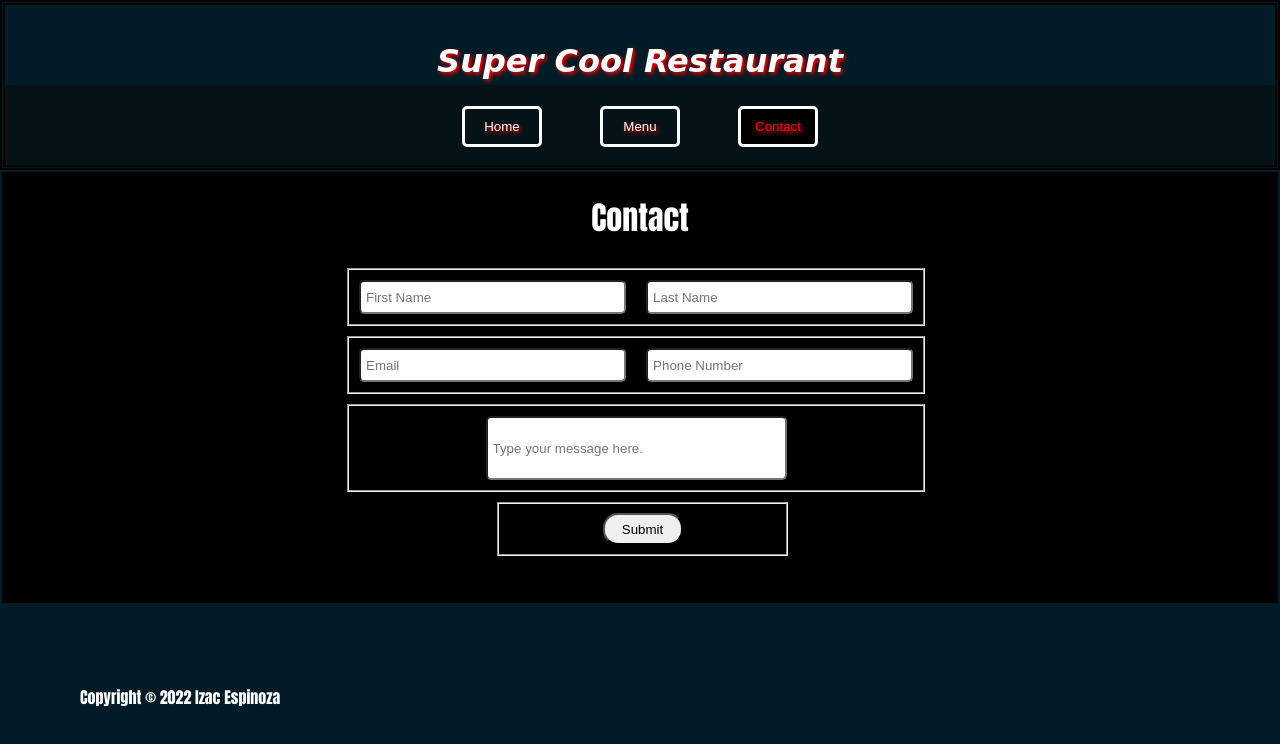
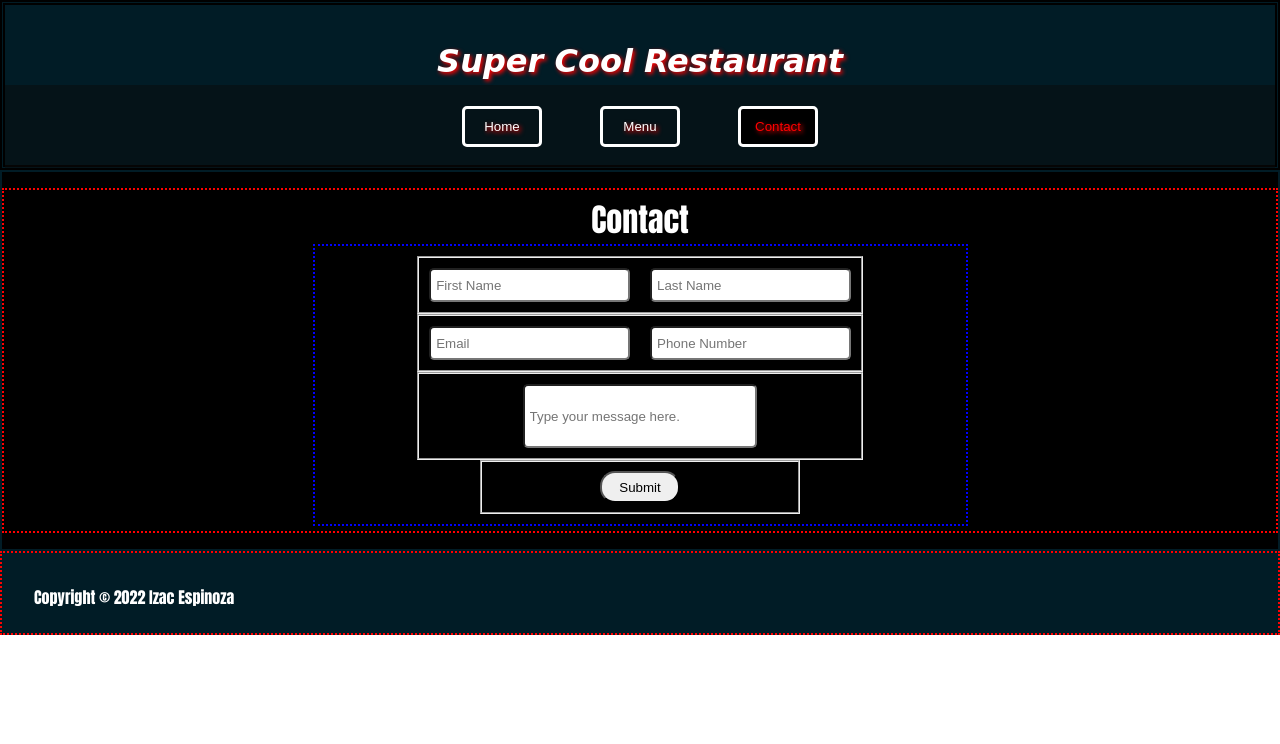
Before and after one commit to IzacEspinoza/Restaurant-Page, a plain HTML site: page index.html in a window 1280 px wide. Both pictures are taken after a click on the button "Contact". Drawn offline with Linux system fonts and the light colour scheme.

Commit message:
Centered the contact form for the contact tab, need to fix issue with footer on the tab

```diff
--- a/assets/contact-style.css
+++ b/assets/contact-style.css
@@ -1,19 +1,22 @@
 .contact{
     color: white;
     height: auto;
-    width: 50%;
+    width: 100%;
     padding: 5px;
+    border: 2px dotted red;
 }
 .contact-form{
-    width: 90%;
+    width: 50%;
     height: auto;
-    padding: 1rem;
+    padding: 10px;
+    margin: auto;
+    border: 2px dotted blue;
 }
 /*Name fieldset styling*/
 .name-field{
-    width: 100%;
+    width: 70%;
     height: auto;
-    margin: 10px;
+    margin: auto;
     display: flex;
 }
 .name-inputs{
@@ -25,9 +28,9 @@
 }
 /*Info fieldset styling*/
 .info-field{
-    width: 100%;
+    width: 70%;
     height: auto;
-    margin: 10px;
+    margin: auto;
     display: flex;
 }
 .info-inputs{
@@ -39,9 +42,9 @@
 }
 /*Message fieldset styling*/
 .message-field{
-    width: 100%;
+    width: 70%;
     height: auto;
-    margin: 10px;
+    margin: auto;
     display: flex;
     justify-content: center;
     align-items: center;
@@ -58,7 +61,7 @@
 .submit-field{
     width: 50%;
     height: 50px;
-    margin: 10px 10rem;
+    margin: auto;
     display: flex;
     justify-content: center;
     align-items: center;
--- a/assets/main-style.css
+++ b/assets/main-style.css
@@ -59,9 +59,9 @@ body{
     text-align: center;
 }
 .restaurant-Pic{
-    width: 90%;
+    width: 50%;
     height: auto;
-    margin: 10px 50px 10px 50px;
+    margin: 10px 50px 10px 100px;
     border: 10px double #011C26;
 }
 .restaurant-Pic:hover{
@@ -74,9 +74,15 @@ body{
     padding: 10px;
     margin: 5px;
 }
+.chef-pic{
+    width: 50%;
+    height: 50%;
+    margin: 10px 100px 10px 100px;
+}
 /*Footer styling*/
 .footer{
     background-color: #011C26;
-    height: 5rem;
-    padding: 5rem;
+    border: 2px dotted red;
+    height: 1rem;
+    padding: 2rem;
 }
```
Also changed, not shown: main.js (+1 -1 lines), 1 other file.
